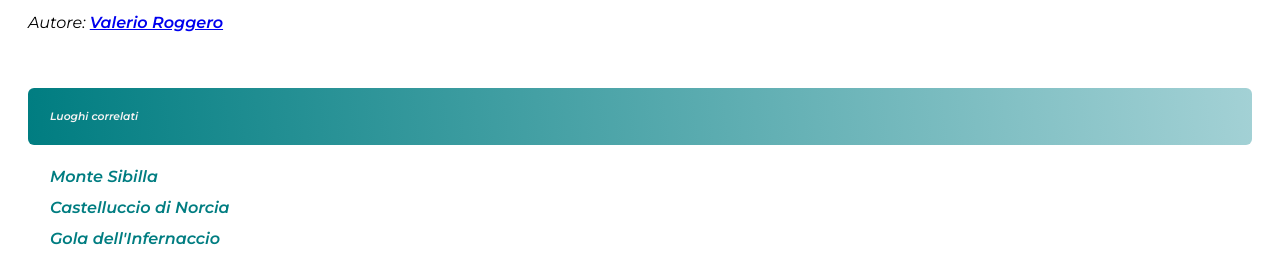
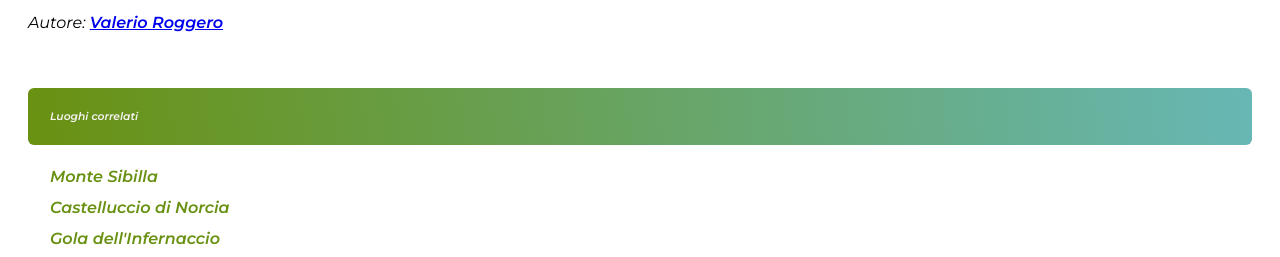
Before and after one commit to valerio-roggero/challenges-pre-course, a plain HTML site: page challenge 3/lago-di-fiastra.html in a window 1280 px wide. Shown: the part 694-951 px from the top of the page. Drawn offline with Linux system fonts and the light colour scheme.

Commit message:
Update lago-di-fiastra.html

```diff
--- a/challenge 3/lago-di-fiastra.html
+++ b/challenge 3/lago-di-fiastra.html
@@ -12,7 +12,7 @@
         }
         .image-container{
             height: 500px;
-            background-image: url(https://www.visitarelemarche.it/wp-content/uploads/2020/06/lago-di-fiastra.jpg);
+            background-image: url(https://www.50sfumaturediviaggio.com/wp-content/uploads/2020/07/il-lago-di-fiastra-marche.jpg);
         }
         h1{
             font-size: 64px;
@@ -40,7 +40,7 @@
             margin-top: 56px;
             color: rgb(248, 244, 244);
             border-radius: 6px;
-            background: linear-gradient(84deg, #007d81, #a3d1d5);
+            background: linear-gradient(84deg, #699111, #67b7b5);
         }
         ul{
             list-style-type:none;
@@ -55,7 +55,7 @@
         }
         .list{
             text-decoration: none;
-            color: #007d81;
+            color: #699111;
         }
         footer{
             background-color: black;
@@ -71,12 +71,17 @@
     </style>
 
 </head>
+
 <body>
-    <div class="main-section"> <div class="image-container"></div>
+    <div class="main-section">
+        <div class="image-container"></div>
 <h1>LAGO DI FIASTRA</h1>
+
 <h3>Comune di Fiastra, Marche</h3>
+
 <p>Autore: <a id="author" href="https://www.linkedin.com/in/valerio-roggero-13698589/">Valerio Roggero
    </a></p>
+
 <h6>Luoghi correlati</h6>
 
 <ul>
@@ -95,5 +100,4 @@
 </footer>
 
 </body>
-
 </html>
```
